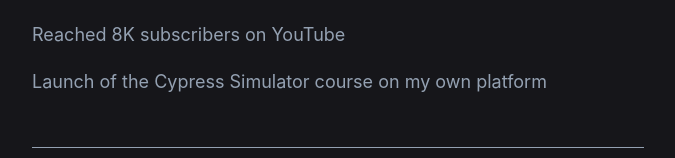
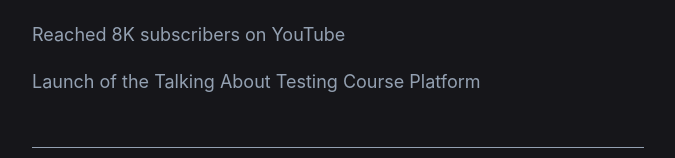
Before and after one commit to wlsf82/walmyr-nextjs, a Next.js app: page / in a window 1280 px wide. Shown: the part 4816-4974 px from the top of the page, without its empty margins (302-977 px from the left). Built offline with nearby package versions, Linux system fonts and the light colour scheme.

Commit message:
Update last achievement

```diff
--- a/components/achievements.js
+++ b/components/achievements.js
@@ -149,7 +149,7 @@
     events: [
       'Launch of the Agentic Testing service',
       'Reached 8K subscribers on YouTube',
-      'Launch of the Cypress Simulator course on my own platform',
+      'Launch of the Talking About Testing Course Platform',
     ]
   },
 ]
```
